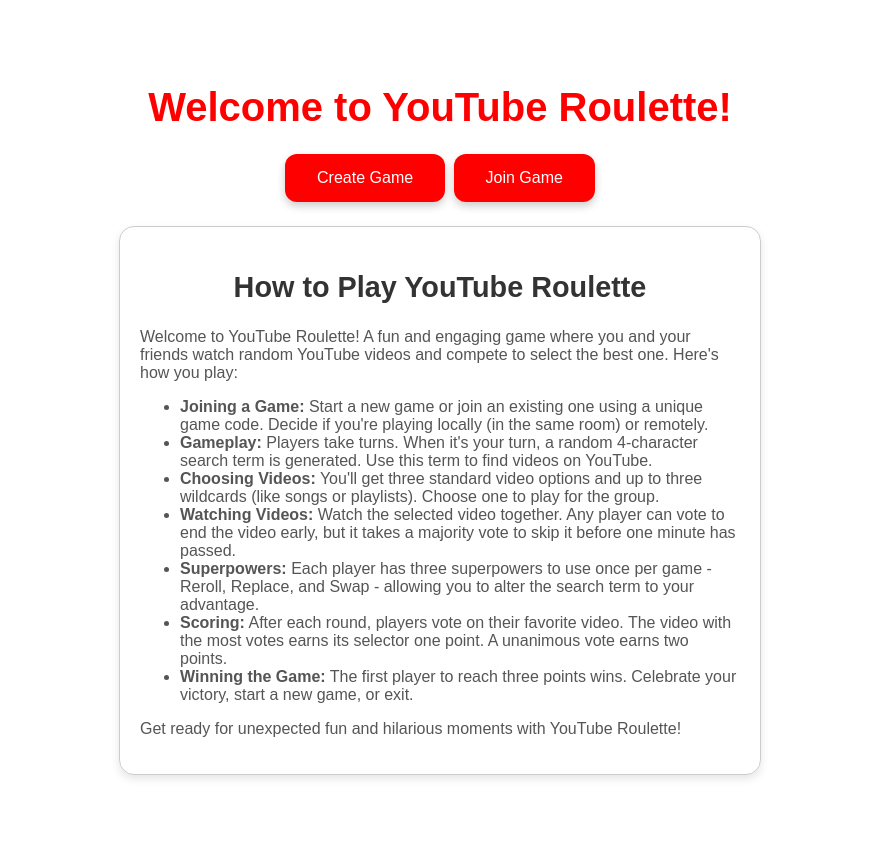
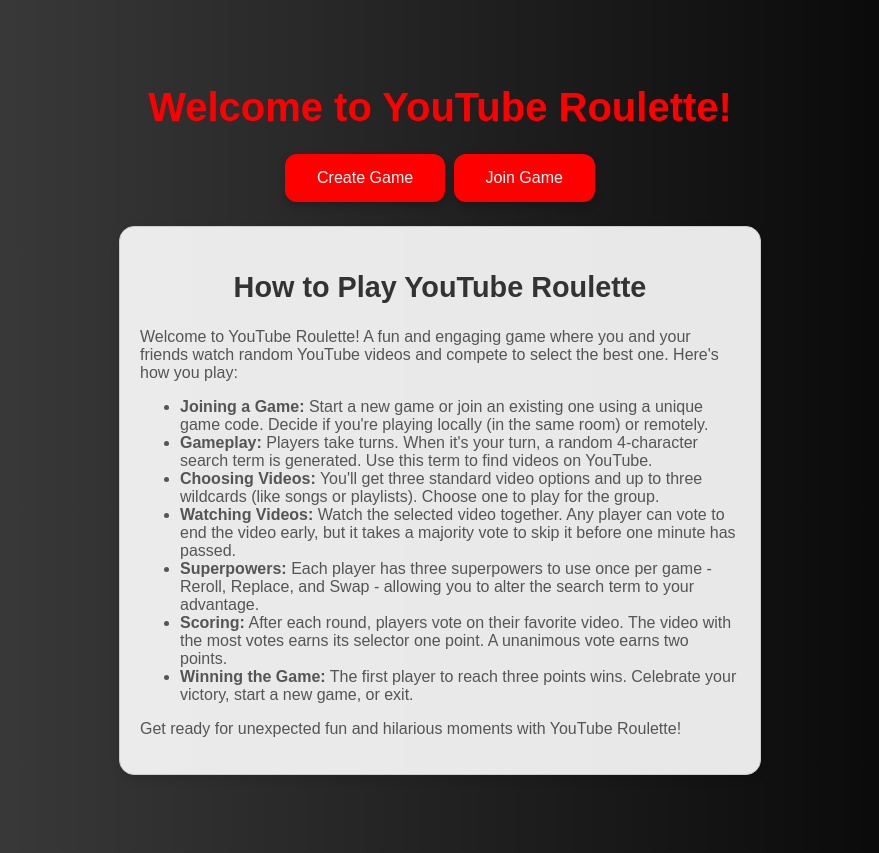
Before and after one commit to MagitekZed/ytroulette, a Flask app: page / in a window 1280 px wide. Shown: the whole page, without its empty margins (200-1079 px from the left). Run offline with Flask 3, Linux system fonts and the light colour scheme.

Commit message:
Update index.html

```diff
--- a/templates/index.html
+++ b/templates/index.html
@@ -8,8 +8,8 @@
         body {
             font-family: 'Arial', sans-serif;
             text-align: center;
-            background-color: white;
-            color: black;
+            background: linear-gradient(to right, #434343, #000000); /* Dark gray gradient */
+            color: white;
             padding: 50px;
         }
         h1 {
```
